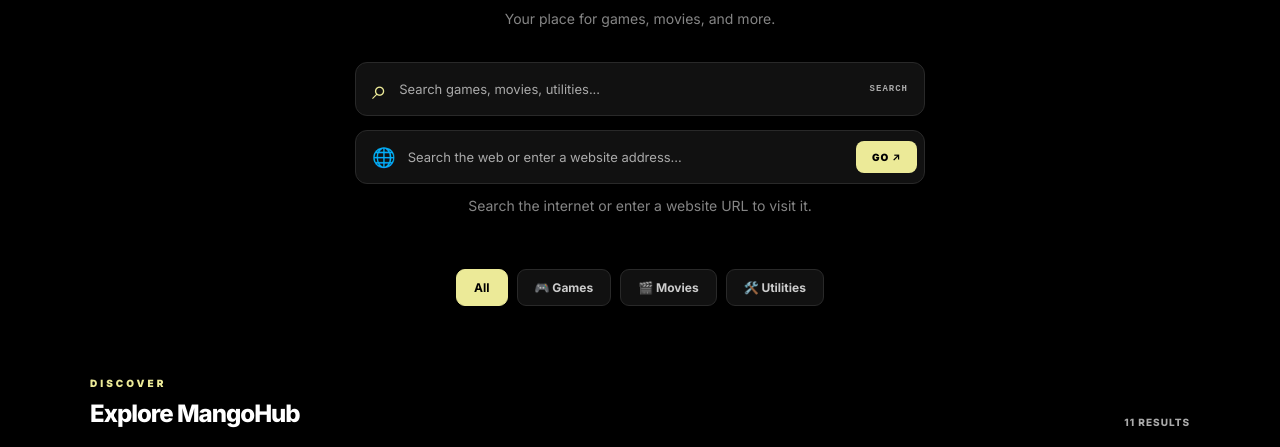
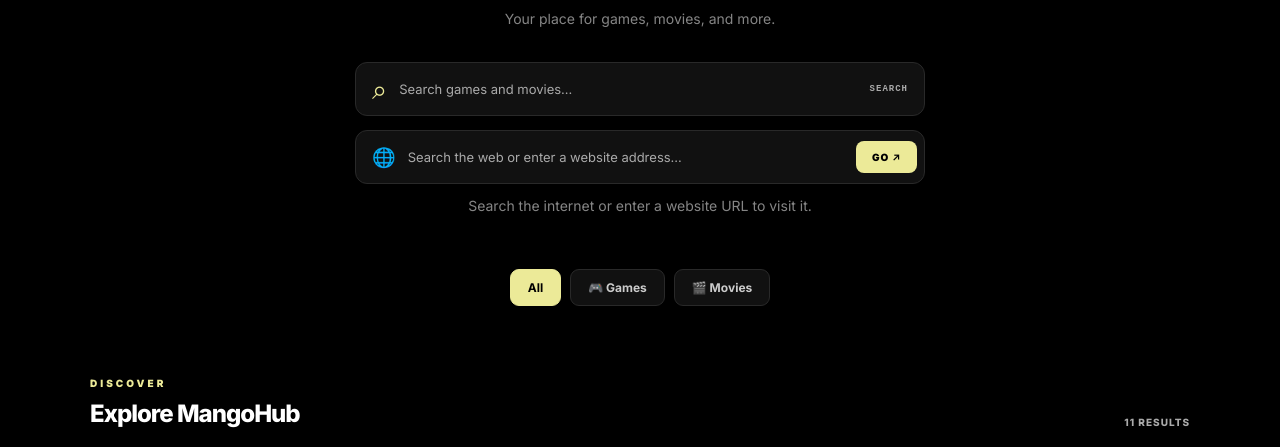
Before and after one commit to aba-learning/mangomathv2, a plain HTML site: page mangohub.html in a window 1280 px wide. Shown: the part 277-724 px from the top of the page. Drawn offline with Linux system fonts and the light colour scheme.

Commit message:
Update mangohub.html

```diff
--- a/mangohub.html
+++ b/mangohub.html
@@ -38,13 +38,13 @@
         <input
           type="search"
           id="hub-search"
-          placeholder="Search games, movies, utilities..."
+          placeholder="Search games and movies..."
           autocomplete="off"
         >
         <kbd>SEARCH</kbd>
       </div>
 
-      <!-- NEW WEB SEARCH -->
+      <!-- WEB SEARCH -->
 
       <form class="web-search" id="web-search-form">
         <span class="web-search-icon">🌐</span>
@@ -117,7 +117,6 @@
       <button class="category-button active" data-category="all">All</button>
       <button class="category-button" data-category="games">🎮 Games</button>
       <button class="category-button" data-category="movies">🎬 Movies</button>
-      <button class="category-button" data-category="utilities">🛠️ Utilities</button>
     </nav>
 
     <!-- LIBRARY -->
@@ -146,7 +145,7 @@
       <span>🥭</span>
       <div>
         <h3>Made for discovery.</h3>
-        <p>MangoHub brings useful entertainment and tools together in one place.</p>
+        <p>MangoHub brings entertainment together in one place.</p>
       </div>
     </section>
 
```
